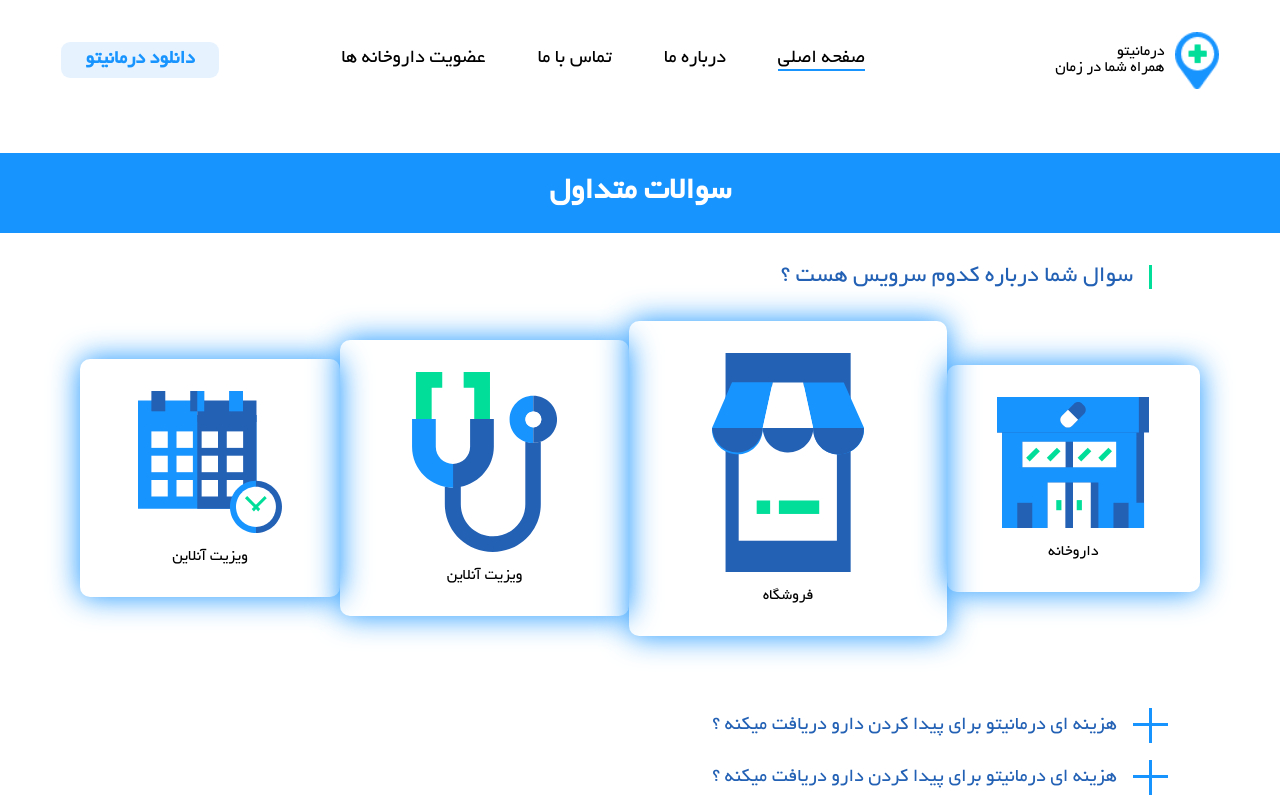
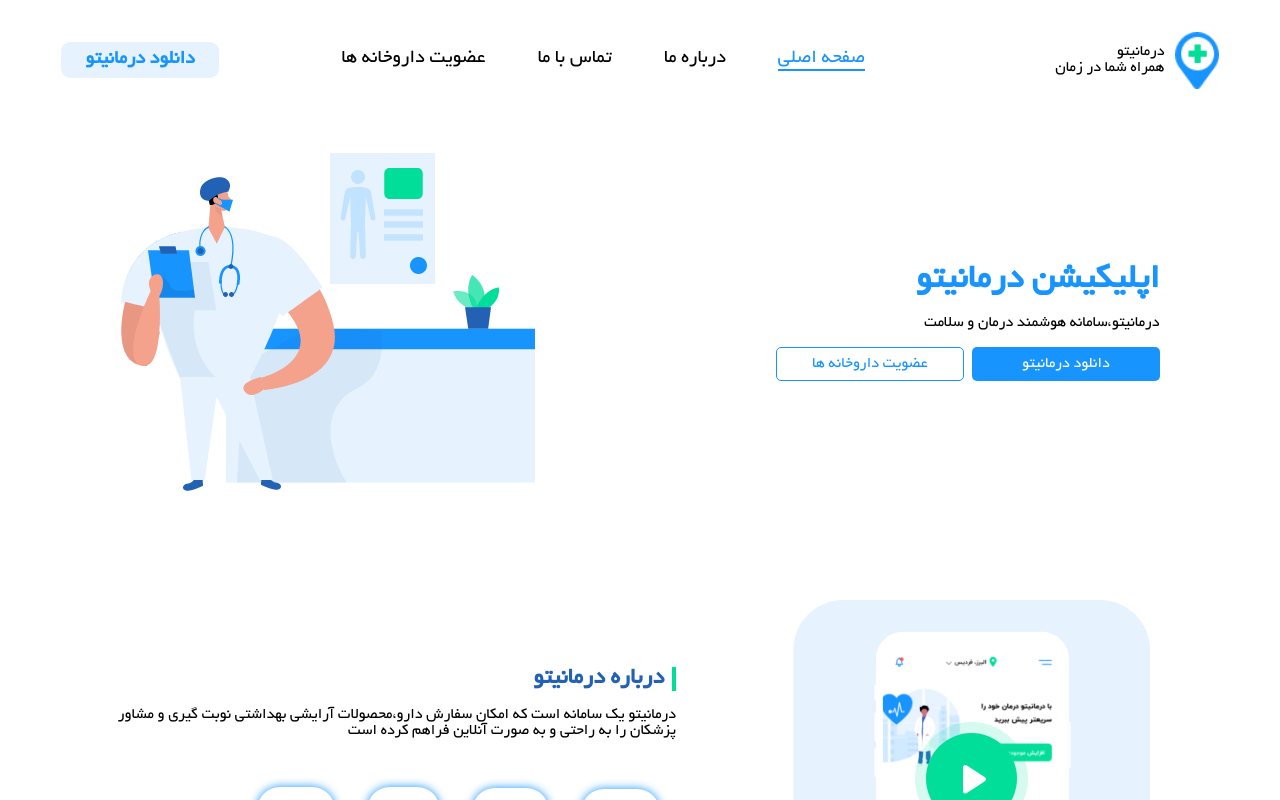
Before and after one commit to Arash-coder/Darmanito-React, a React (Create React App) app: page / in a window 1280 px wide. Shown: the top 800 px of the page. Built offline with nearby package versions, Linux system fonts and the light colour scheme.

Commit message:
add router to project

```diff
--- a/src/App.js
+++ b/src/App.js
@@ -1,12 +1,12 @@
 import React from 'react'
 import Layout from './Components/Layout/Layout';
-import {BrowserRouter as Router} from 'react-router-dom';
+
 
 function App() {
   return (
-    <Router >
+
       <Layout></Layout>
-    </Router>
+
   );
 }
 
--- a/src/Components/Header/Lists/Lists.js
+++ b/src/Components/Header/Lists/Lists.js
@@ -4,14 +4,22 @@ import style from './Lists.module.scss';
 import { Link } from "react-router-dom";
 
 const lists = [
-    {name:'صفحه اصلی',active:true},
-    {name:'درباره ما',active:false},
-    {name:'تماس با ما',active:false},
-    {name:'عضویت داروخانه ها',active:false}
+    {name:'صفحه اصلی',active:true,to:'/',id:1},
+    {name:'درباره ما',active:false,to:'/FAQ',id:2},
+    {name:'تماس با ما',active:false,id:3},
+    {name:'عضویت داروخانه ها',active:false,id:4}
 ]
 
 
 class Lists extends Component {
+
+    state={
+        value:lists.map(val=>val.active),
+        id:lists.map(id=>id.id)
+    }
+    changevaluehandler=(id)=>{
+        this.setState({value:!this.state.value})
+    }
     render() {
         return (
             <Aux>
@@ -21,11 +29,11 @@ class Lists extends Component {
                         </a>
                 </li>
                 <div className={style.br}></div>
-                {lists.map(key=>(
-                    <li className={[style.li,key.active?style.active:null].join(' ')}>
-                        <a href="#">
+                {lists.map((key)=>(
+                    <li onClick={this.changevaluehandler} id={this.state.id} className={[style.li,key.active?style.active:null].join(' ')}>
+                        <Link to={key.to}>
                             {key.name}
-                        </a>
+                        </Link>
                     </li>
                 ))}
             </Aux>
--- a/src/Components/Header/Lists/Lists.module.scss
+++ b/src/Components/Header/Lists/Lists.module.scss
@@ -10,6 +10,9 @@
 
 .active {
     border-bottom: 2px solid $blue;
+    a {
+        color: $blue;
+    }
 }
 
 .li:hover {
@@ -43,6 +46,9 @@
         border-bottom: none;
         border-right: 3px solid $blue;
         padding-right: 0.2rem;
+        a {
+            color: $blue;
+        }
     }
     .br {
         display: block;
--- a/src/Components/Layout/Layout.js
+++ b/src/Components/Layout/Layout.js
@@ -4,15 +4,16 @@ import Mainbody from '../Mainbody/Mainbody';
 import Footer from '../Footer/Footer';
 import {Route} from 'react-router-dom';
 import Faq from '../FAQ/FAQ';
+import {BrowserRouter as Router} from 'react-router-dom';
 
 const Layout = (props) =>(
-    <div>
+    <Router >
         <Header />
-        {/* <Route URL='/' exact component={Mainbody} /> */}
-        <Route URL='/FAQ' component={Faq} />
+        <Route path='/' exact component={Mainbody} />
+        <Route path='/FAQ' component={Faq} />
         {/* <Mainbody /> */}
         <Footer />
-    </div>
+    </Router >
 );
 
 
```
